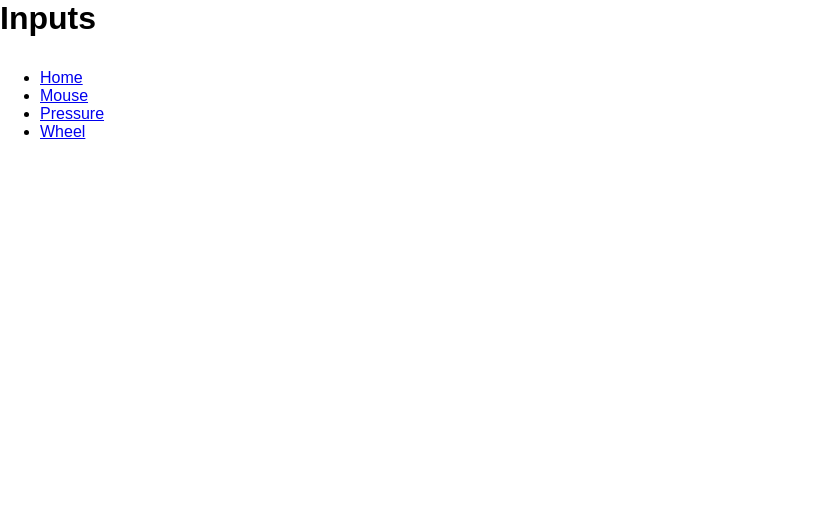
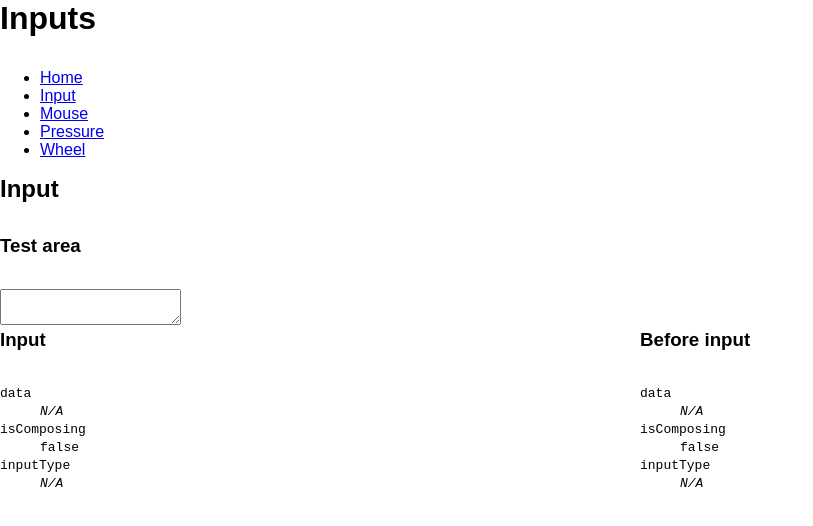
Before and after one commit to j-/inputs, a React app: page /input in a window 1280 px wide. Shown: the top 526 px of the page, without its empty margins (0-813 px from the left). Built offline with nearby package versions, Linux system fonts and the light colour scheme.

Commit message:
Add input route

```diff
--- a/src/components/App.tsx
+++ b/src/components/App.tsx
@@ -2,6 +2,7 @@ import * as React from 'react';
 import { BrowserRouter as Router, Route } from 'react-router-dom';
 import Navigation from './Navigation';
 import Home from '../routes/Home';
+import Input from '../routes/Input';
 import Mouse from '../routes/Mouse';
 import Pressure from '../routes/Pressure';
 import Wheel from '../routes/Wheel';
@@ -14,6 +15,7 @@ const App: React.StatelessComponent = () => (
 			<Navigation />
 
 			<Route exact={true} path="/" component={Home} />
+			<Route path="/input" component={Input} />
 			<Route path="/mouse" component={Mouse} />
 			<Route path="/pressure" component={Pressure} />
 			<Route path="/wheel" component={Wheel} />
--- a/src/components/Navigation.tsx
+++ b/src/components/Navigation.tsx
@@ -5,6 +5,7 @@ const Navigation: React.StatelessComponent = () => (
 	<div className="Navigation">
 		<ul>
 			<li><Link to="/">Home</Link></li>
+			<li><Link to="/input">Input</Link></li>
 			<li><Link to="/mouse">Mouse</Link></li>
 			<li><Link to="/pressure">Pressure</Link></li>
 			<li><Link to="/wheel">Wheel</Link></li>
--- /dev/null
+++ b/src/routes/Input.tsx
@@ -0,0 +1,89 @@
+import * as React from 'react';
+import { BrowserRouterProps } from 'react-router-dom';
+import NA from '../components/NA';
+
+interface InputEvent extends UIEvent {
+	data: string;
+	isComposing: boolean;
+	inputType: string;
+}
+
+declare var InputEvent: {
+	prototype: InputEvent;
+	new(typeArg: string, eventInitDict?: UIEventInit): InputEvent;
+};
+
+interface State {
+	beforeinputEvent: InputEvent;
+	inputEvent: InputEvent;
+}
+
+export default class Input extends React.Component<BrowserRouterProps, State> {
+	state: State = {
+		beforeinputEvent: new InputEvent('input'),
+		inputEvent: new InputEvent('input'),
+	};
+
+	componentDidMount () {
+		window.addEventListener('beforeinput', this.handleBeforeinput);
+		window.addEventListener('input', this.handleInput);
+	}
+
+	componentWillUnmount () {
+		window.removeEventListener('beforeinput', this.handleBeforeinput);
+		window.removeEventListener('input', this.handleInput);
+	}
+
+	render () {
+		return (
+			<div>
+				<h2>Input</h2>
+
+				<h3>Test area</h3>
+
+				<textarea />
+
+				<div style={{ display: 'flex', flexDirection: 'row' }}>
+					<div style={{ flex: 1 }}>
+						<h3>Input</h3>
+						<dl>
+							<dt><code>data</code></dt>
+							<dd><code>{this.state.inputEvent.data || <NA />}&zwj;</code></dd>
+
+							<dt><code>isComposing</code></dt>
+							<dd><code>{this.state.inputEvent.isComposing ? 'true' : 'false'}</code></dd>
+
+							<dt><code>inputType</code></dt>
+							<dd><code>{this.state.inputEvent.inputType || <NA />}</code></dd>
+						</dl>
+					</div>
+					<div style={{ flex: 1 }}>
+						<h3>Before input</h3>
+						<dl>
+							<dt><code>data</code></dt>
+							<dd><code>{this.state.beforeinputEvent.data || <NA />}&zwj;</code></dd>
+
+							<dt><code>isComposing</code></dt>
+							<dd><code>{this.state.beforeinputEvent.isComposing ? 'true' : 'false'}</code></dd>
+
+							<dt><code>inputType</code></dt>
+							<dd><code>{this.state.beforeinputEvent.inputType || <NA />}</code></dd>
+						</dl>
+					</div>
+				</div>
+			</div>
+		);
+	}
+
+	private handleBeforeinput = (e: InputEvent) => {
+		this.setState({
+			beforeinputEvent: e,
+		});
+	};
+
+	private handleInput = (e: InputEvent) => {
+		this.setState({
+			inputEvent: e,
+		});
+	};
+}
```
